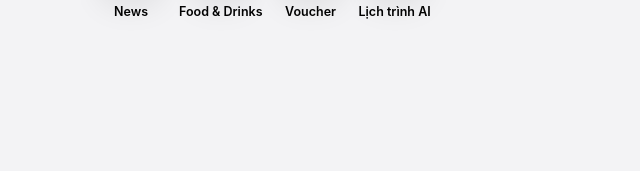
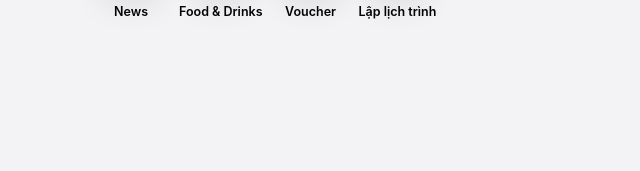
Before and after one commit to hoangsyl/AIvolution-4, a plain HTML site: page index.html in a window 1280 px wide. Shown: the part 510-681 px from the top of the page, 319-959 px from the left. Drawn offline with Linux system fonts and the light colour scheme; no server answers.

Commit message:
Update index.html

```diff
--- a/index.html
+++ b/index.html
@@ -223,7 +223,7 @@
               </span>
               <span class="news-tile-dot"></span>
             </span>
-            <span class="news-tile-label">Lịch trình AI</span>
+            <span class="news-tile-label">Lập lịch trình </span>
           </button>
         </div>
       </section>
@@ -557,7 +557,7 @@
     <div class="aiv-sheet">
       <header class="aiv-header">
         <div class="aiv-title-wrap">
-          <h2 id="plannerModalTitle" class="aiv-title">AI Travel Planner — Lập lịch trình</h2>
+          <h2 id="plannerModalTitle" class="aiv-title"> Travel Planner — Lập lịch trình</h2>
           <span class="aiv-sub">Tạo nhanh 1–3 giây • Địa danh thực tế Đà Nẵng – Hội An</span>
         </div>
         <div class="aiv-header-actions">
```
